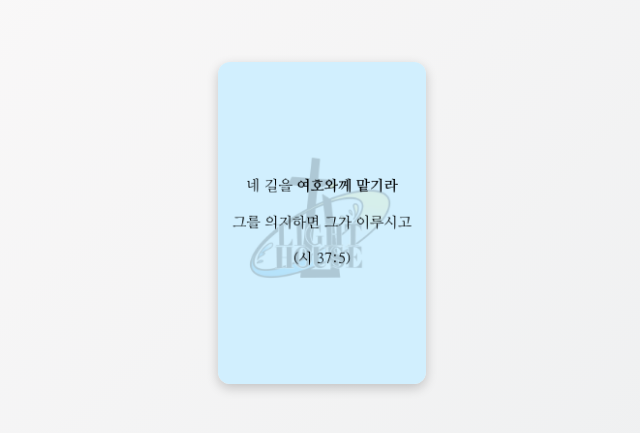
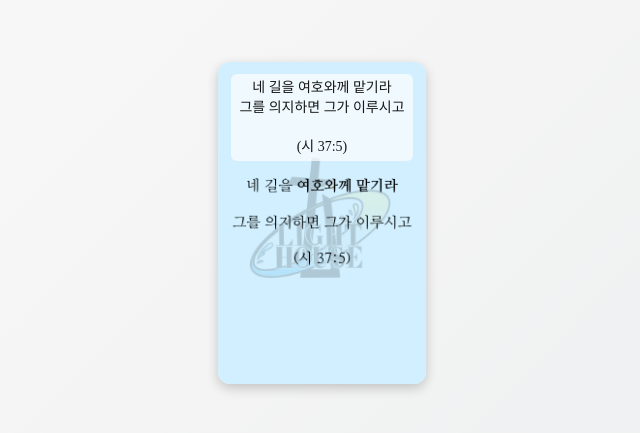
Before and after one commit to corudqls900-spec/bible-card-1, a plain HTML site: page index.html in a window 1280 px wide. Shown: the part 187-620 px from the top of the page, without its empty margins (318-958 px from the left). Drawn offline with Linux system fonts and the light colour scheme.

Commit message:
Update index.html

```diff
--- a/index.html
+++ b/index.html
@@ -44,6 +44,9 @@
       box-shadow: 0 4px 12px rgba(0,0,0,0.2);
       background-size: cover;
       background-position: center;
+      display: flex;
+      align-items: flex-start; /* 위쪽 정렬 */
+      justify-content: center; /* 가운데 정렬 */
     }
 
     .card-front {
@@ -56,6 +59,19 @@
       filter: brightness(0.95) contrast(1.1);
       transform: rotateY(180deg);
     }
+
+    /* 글자 스타일 */
+    .card-text {
+      margin-top: 12px; /* 위에서 살짝 내려오기 */
+      font-family: "Times New Roman", "바탕체", "명조체", serif; /* 명조체 */
+      font-size: 14px;
+      color: #222;
+      text-align: center;
+      background: rgba(255, 255, 255, 0.7); /* 살짝 배경 넣어서 선명하게 */
+      padding: 4px 8px;
+      border-radius: 6px;
+      line-height: 1.4;
+    }
   </style>
 </head>
 <body>
@@ -63,10 +79,25 @@
   <div class="card" id="card">
     <div class="card-inner">
       <!-- 앞면 -->
-      <div class="card-face card-front"></div>
+      <div class="card-face card-front">
+        <div class="card-text">
+          네 길을 여호와께 맡기라<br>
+          그를 의지하면 그가 이루시고<br><br>
+          (시 37:5)
+        </div>
+      </div>
 
       <!-- 뒷면 -->
-      <div class="card-face card-back"></div>
+      <div class="card-face card-back">
+        <div class="card-text">
+          빛의 여정에 들어온 당신,<br>
+          이제 하나님의 인도하심을 따라<br>
+          말씀의 길로 떠나가세요.<br><br>
+          다음 장소의 힌트는<br>
+          목양관 복도에 있는 소화전에서<br>
+          찾을 수 있습니다
+        </div>
+      </div>
     </div>
   </div>
 
```
